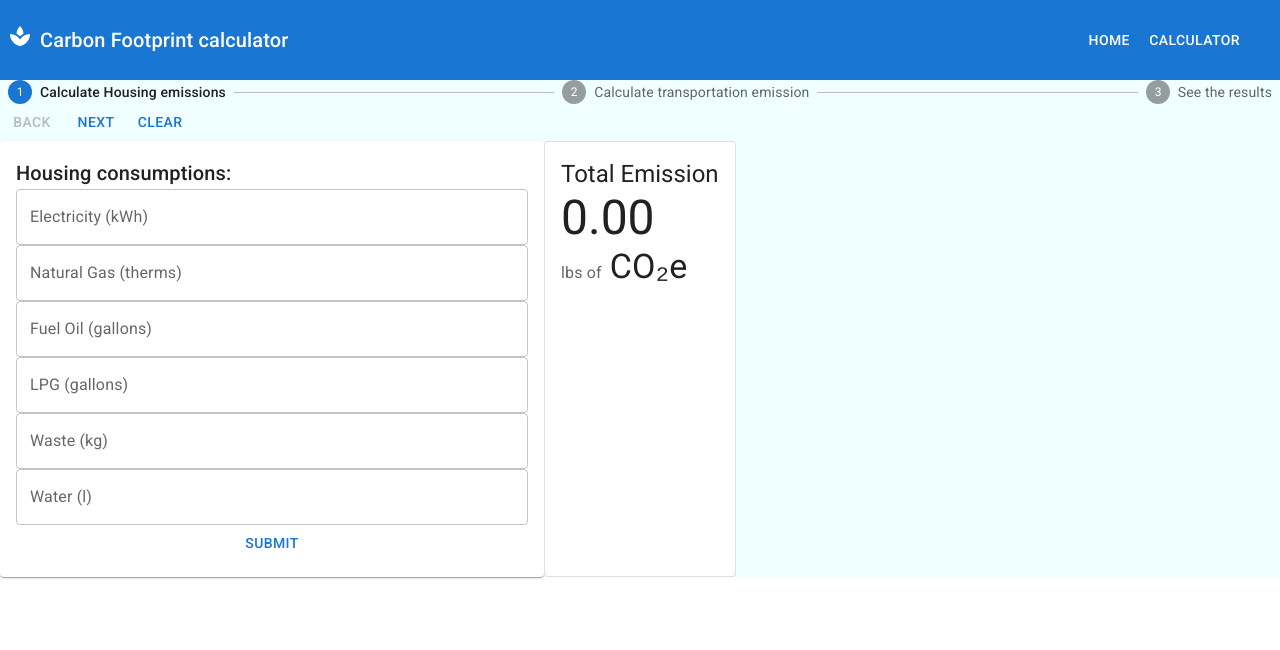
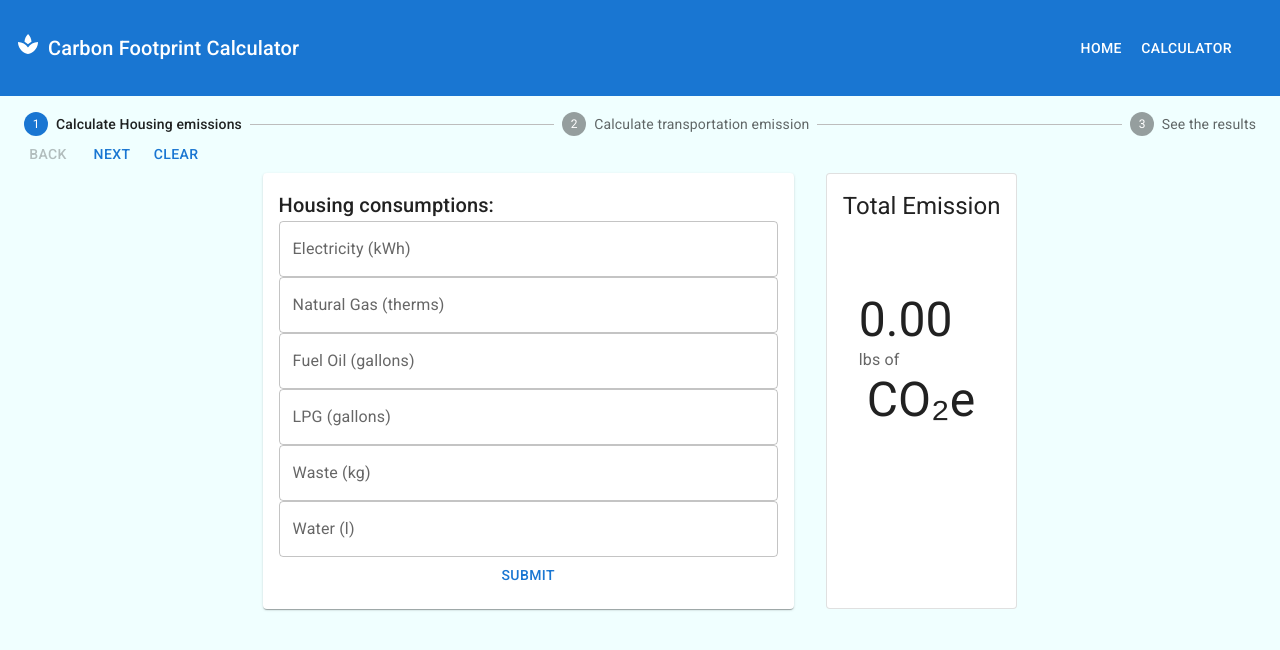
Before and after one commit to pmatos96/carbon-footprint-calculator-web, a Next.js app: page /calculator in a window 1280 px wide. Shown: the top 650 px of the page. Built offline with nearby package versions, Linux system fonts and the light colour scheme; no server answers; a web font is replaced by a local one.

Commit message:
feat: First step of styling

```diff
--- a/src/app/calculator/emissionCalculator.tsx
+++ b/src/app/calculator/emissionCalculator.tsx
@@ -68,7 +68,7 @@ const EmissionCalculator = (): React.ReactElement => {
             <Button onClick={handleClearCalculations}>
                 Clear
             </Button>
-            <Grid container>
+            <Grid width="100%" container justifyContent="center" gap={4}>
                 {ViewByStep[activeStep]}
                 <EmissionExhibition housingEmission={housingEmission || 0} loading={loading} showDetails={activeStep === 2} transportationEmission={transportationEmission || 0} />
             </Grid>
--- a/src/app/calculator/emissionExhibition.tsx
+++ b/src/app/calculator/emissionExhibition.tsx
@@ -1,4 +1,5 @@
-import { Card, CardContent, CircularProgress, Divider, Typography } from "@mui/material"
+import { Box, Card, CardContent, CircularProgress, Divider, Typography } from "@mui/material"
+import Grid from "@mui/material/Grid2"
 
 interface IEmissionExhibitionProps {
     housingEmission?: number;
@@ -15,17 +16,19 @@ const EmissionExhibition: React.FC<IEmissionExhibitionProps> = ({ housingEmissio
     return (
         <Card variant='outlined'>
             {loading ? <CircularProgress /> :
-            <CardContent>
-                <Typography variant='h5'>
+                <Box padding={2} height="100%">
+                    <Typography variant='h5' height="20%">
                         Total Emission
                     </Typography>
+                    <Grid container width="80%" alignItems="center">
+                        <CardContent>
                             <Typography variant="h3">
                                 {totalEmission.toFixed(2)}
                             </Typography>
-                <Typography component="span" color='text.secondary'>
+                            <Typography color='text.secondary'>
                                 lbs of
                             </Typography>
-                <Typography paddingLeft={1} component="span" variant="h4">
+                            <Typography paddingLeft={1} component="span" variant="h3">
                                 CO₂e
                             </Typography>
                             {showDetails ? <>
@@ -35,7 +38,10 @@ const EmissionExhibition: React.FC<IEmissionExhibitionProps> = ({ housingEmissio
                                     Transportation emission: {totalEmission ? (100 * transportationEmission / totalEmission).toFixed(2) : 0} %
                                 </Typography>
                             </> : null}
-            </CardContent>}
+                        </CardContent>
+                    </Grid>
+                </Box>
+            }
         </Card>
     )
 }
--- a/src/app/calculator/page.tsx
+++ b/src/app/calculator/page.tsx
@@ -2,16 +2,17 @@
 
 import EmissionCalculator from './emissionCalculator';
 import { EmissionCalculationProvider } from '@/contexts/EmissionCalculationContext';
+import Box from '@mui/material/Box';
 import React from 'react';
 
 export default function CalculatorPage() {
     return (
         <div>
-            <main>
+            <Box>
                 <EmissionCalculationProvider>
                     <EmissionCalculator />
                 </EmissionCalculationProvider>
-            </main>
+            </Box>
         </div>
     );
   }
--- a/src/app/layout.tsx
+++ b/src/app/layout.tsx
@@ -25,13 +25,13 @@ export default function RootLayout({
 
   return (
     <html lang="en">
-      <body style={{ margin: 0 }}>
-        <AppBar sx={{ padding: 1 }} position='static'>
-          <Grid justifyContent="space-between" container alignItems="center">
+      <body style={{ margin: 0, backgroundColor: 'azure', height: '100vh' }}>
+        <AppBar sx={{ padding: 2 }} position='static'>
+          <Grid height="100%" display="flex" justifyContent="space-between" container alignItems="center">
             <Grid container>
               <SpaIcon fontSize='medium' sx={{ marginRight: 1 }} />
               <Typography variant="h6">
-                Carbon Footprint calculator
+                Carbon Footprint Calculator
               </Typography>
             </Grid>
             <Toolbar>
@@ -45,7 +45,7 @@ export default function RootLayout({
             </Toolbar>
           </Grid>
         </AppBar>
-        <Box sx={{ backgroundColor: 'azure' }}>
+        <Box sx={{ backgroundColor: 'azure', padding: 2 }}>
           {children}
         </Box>
       </body>
```
Also changed, not shown: src/app/page.tsx (+20 -2 lines). Lines whose indentation alone changed are shown as unchanged.
